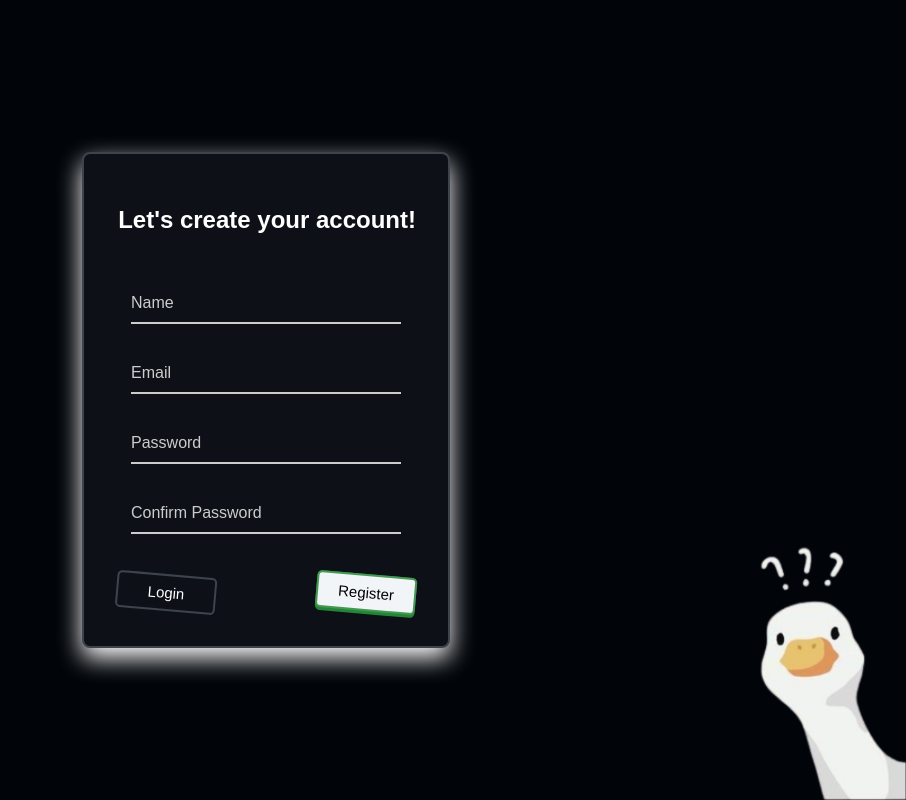
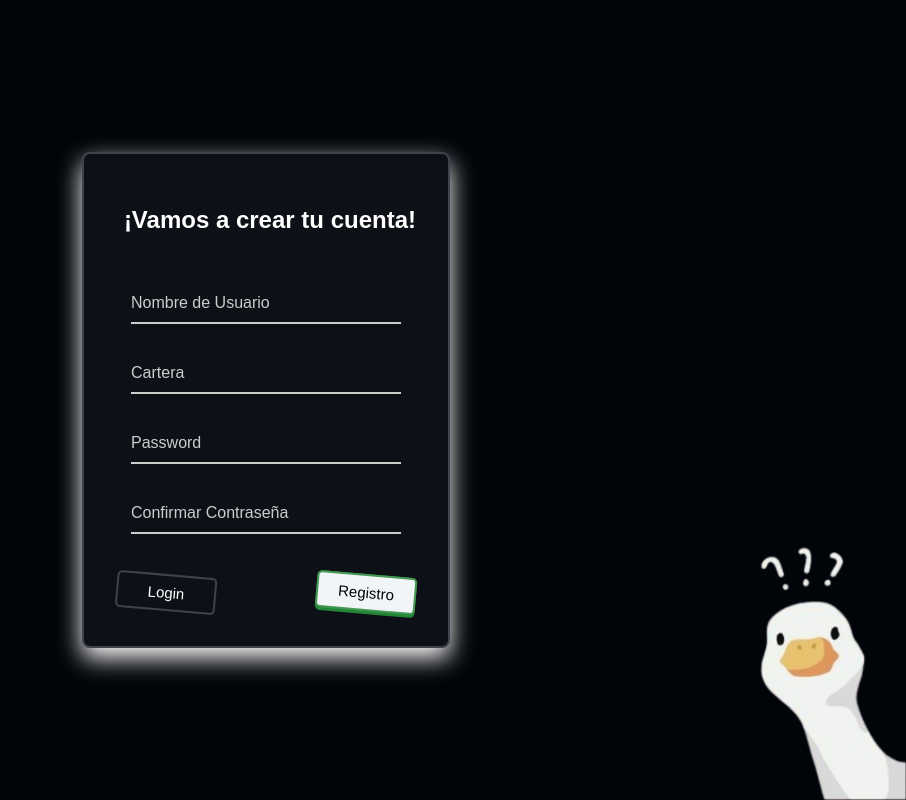
Before and after one commit to LuisMDNavarro/luckydash-frontend, a React (Vite) app: page /register in a window 1280 px wide. Shown: the whole page, without its empty margins (374-1280 px from the left). Built offline with nearby package versions, Linux system fonts and the light colour scheme.

Commit message:
Correction of registration parameters an language

```diff
--- a/src/App.tsx
+++ b/src/App.tsx
@@ -1,6 +1,6 @@
 import { Routes, Route } from 'react-router-dom'
-import Login from './pages/login'
-import Register from './pages/register'
+import Login from './pages/Login'
+import Register from './pages/Register'
 import './index.css'
 
 function App() {
--- a/src/components/auth/LoginForm.tsx
+++ b/src/components/auth/LoginForm.tsx
@@ -4,7 +4,7 @@ import { Link } from 'react-router-dom'
 
 export default function LoginForm() {
   const [formData, setFormData] = useState<LoginRequest>({
-    email: '',
+    username: '',
     password: '',
   })
 
@@ -28,18 +28,18 @@ export default function LoginForm() {
   return (
     <form onSubmit={handleSubmit}>
       <div className="formTittle">
-        <h2>Welcome back!</h2>
+        <h2>¡Bienvenido de nuevo!</h2>
       </div>
 
       <div className="input-container">
         <input
-          type="email"
-          name="email"
-          value={formData.email}
+          type="text"
+          name="username"
+          value={formData.username}
           onChange={handleChange}
           required
         />
-        <label className="label">Email</label>
+        <label className="label">Nombre de Usuario</label>
         <div className="underline"></div>
       </div>
 
@@ -51,7 +51,7 @@ export default function LoginForm() {
           onChange={handleChange}
           required
         />
-        <label className="label">Password</label>
+        <label className="label">Contraseña</label>
         <div className="underline"></div>
       </div>
 
@@ -61,7 +61,7 @@ export default function LoginForm() {
         </button>
         <Link to="/register">
           <button type="button" className="button">
-            <span>Register</span>
+            <span>Registro</span>
           </button>
         </Link>
       </div>
--- a/src/components/auth/RegisterForm.tsx
+++ b/src/components/auth/RegisterForm.tsx
@@ -4,8 +4,8 @@ import { Link } from 'react-router-dom'
 
 export default function RegisterForm() {
   const [formData, setFormData] = useState<RegisterRequest>({
-    name: '',
-    email: '',
+    username: '',
+    wallet: '',
     password: '',
     confirmPassword: '',
   })
@@ -30,30 +30,30 @@ export default function RegisterForm() {
   return (
     <form onSubmit={handleSubmit}>
       <div className="formTittle">
-        <h2>Let's create your account!</h2>
+        <h2>¡Vamos a crear tu cuenta!</h2>
       </div>
 
       <div className="input-container">
         <input
           type="text"
-          name="name"
-          value={formData.name}
+          name="username"
+          value={formData.username}
           onChange={handleChange}
           required
         />
-        <label className="label">Name</label>
+        <label className="label">Nombre de Usuario</label>
         <div className="underline"></div>
       </div>
 
       <div className="input-container">
         <input
-          type="email"
-          name="email"
-          value={formData.email}
+          type="text"
+          name="wallet"
+          value={formData.wallet}
           onChange={handleChange}
           required
         />
-        <label className="label">Email</label>
+        <label className="label">Cartera</label>
         <div className="underline"></div>
       </div>
 
@@ -77,7 +77,7 @@ export default function RegisterForm() {
           onChange={handleChange}
           required
         />
-        <label className="label">Confirm Password</label>
+        <label className="label">Confirmar Contraseña</label>
         <div className="underline"></div>
       </div>
 
@@ -88,7 +88,7 @@ export default function RegisterForm() {
           </button>
         </Link>
         <button type="submit" className="submitButton">
-          <span>Register</span>
+          <span>Registro</span>
         </button>
       </div>
     </form>
--- a/src/types/auth.ts
+++ b/src/types/auth.ts
@@ -1,11 +1,11 @@
 export interface LoginRequest {
-  email: string
+  username: string
   password: string
 }
 
 export interface RegisterRequest {
-  name: string
-  email: string
+  username: string
+  wallet: string
   password: string
   confirmPassword: string
 }
```
